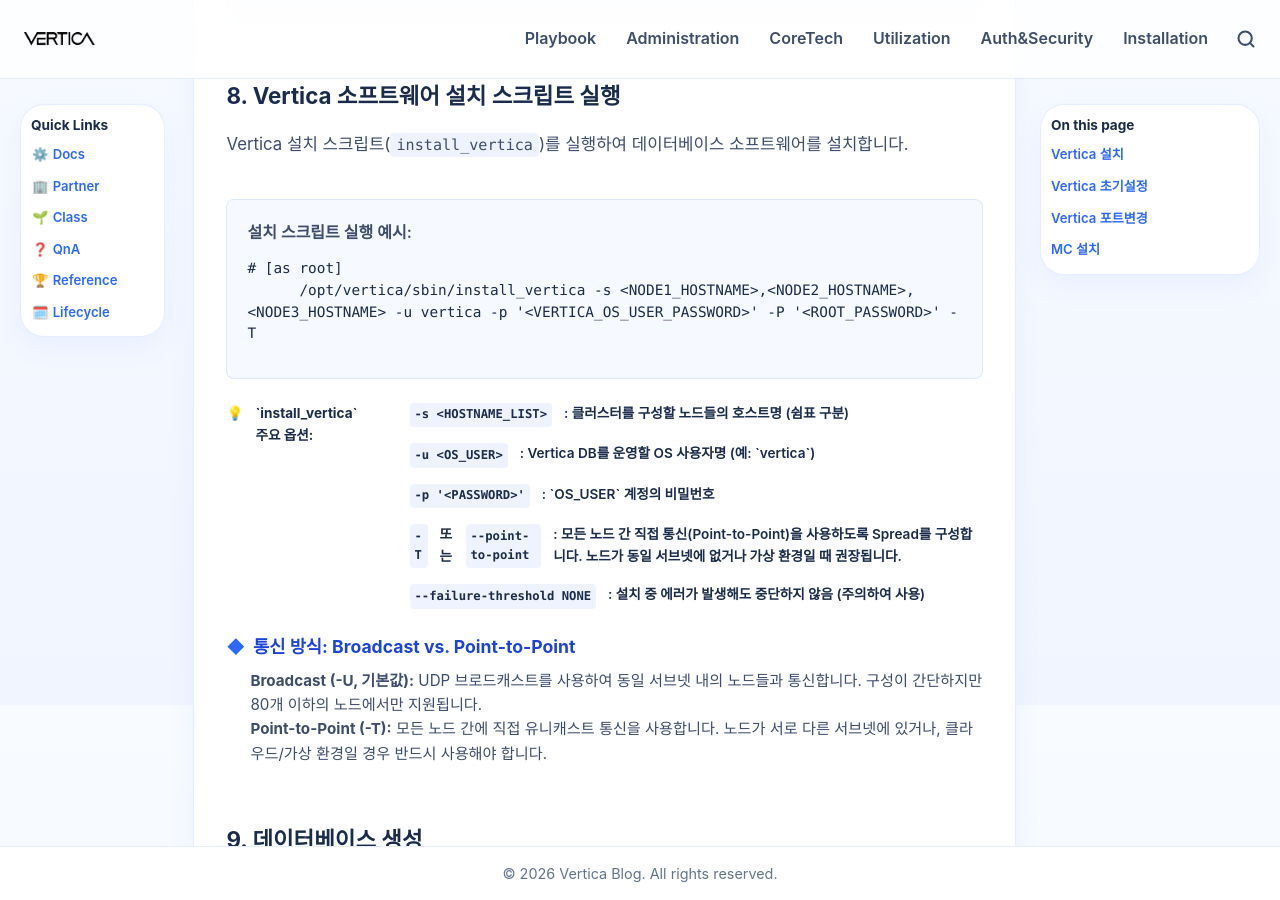
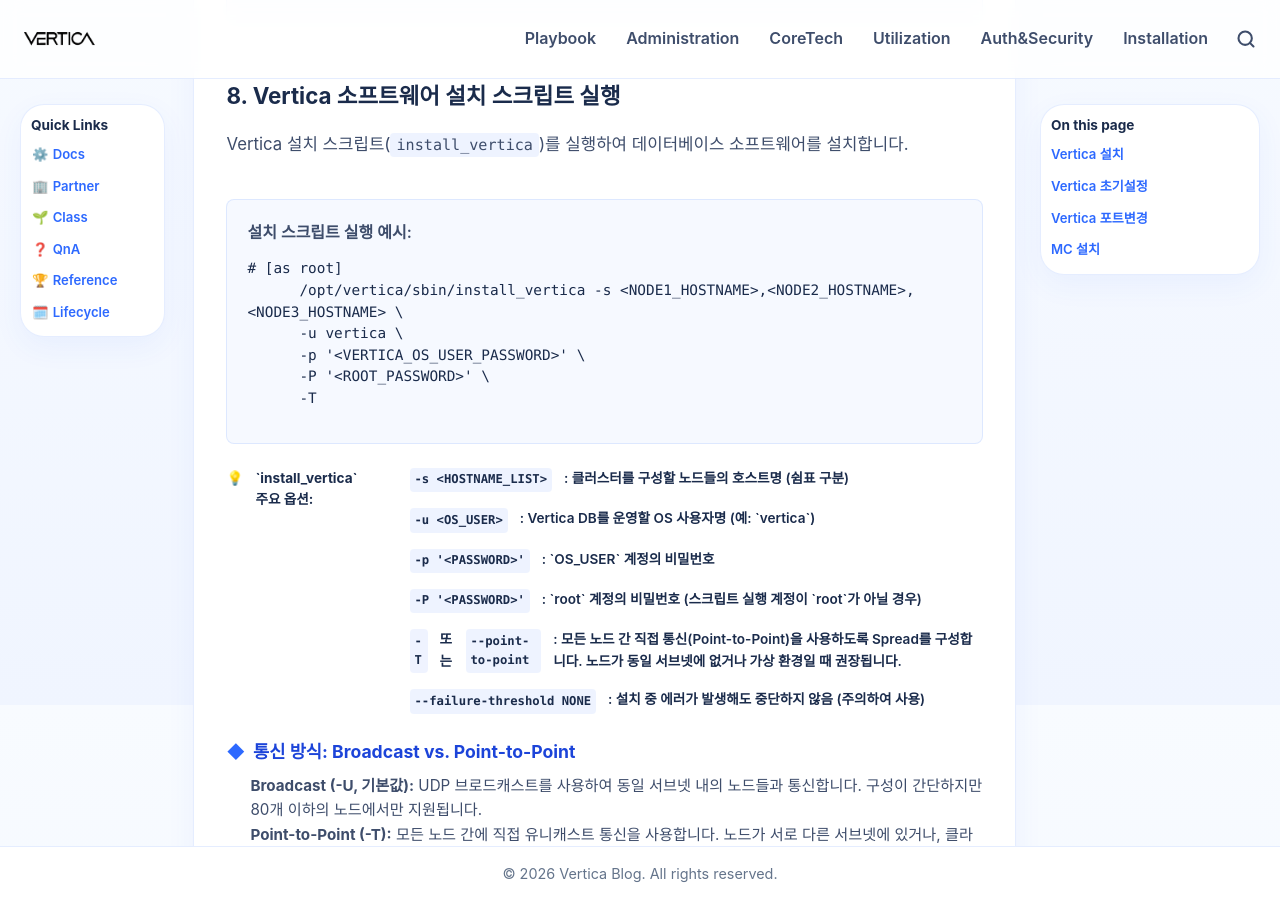
Before and after one commit to JIN0326/vertica_blog, a Jekyll site: the page built from 06installation.md, in a window 1280 px wide and 900 px high, scrolled down 5595 px. Built offline with Jekyll 4.4.1, drawn with Linux system fonts in a browser that asks for light colours.

Commit message:
Update blog content and styling

```diff
--- a/06installation.md
+++ b/06installation.md
@@ -199,7 +199,11 @@
     <div class="syntax-box">
       <strong>설치 스크립트 실행 예시:</strong>
       <pre><code># [as root]
-      /opt/vertica/sbin/install_vertica -s &lt;NODE1_HOSTNAME&gt;,&lt;NODE2_HOSTNAME&gt;,&lt;NODE3_HOSTNAME&gt; -u vertica -p '&lt;VERTICA_OS_USER_PASSWORD&gt;' -P '&lt;ROOT_PASSWORD&gt;' -T</code></pre>
+      /opt/vertica/sbin/install_vertica -s &lt;NODE1_HOSTNAME&gt;,&lt;NODE2_HOSTNAME&gt;,&lt;NODE3_HOSTNAME&gt; \
+      -u vertica \
+      -p '&lt;VERTICA_OS_USER_PASSWORD&gt;' \
+      -P '&lt;ROOT_PASSWORD&gt;' \
+      -T</code></pre>
     </div>
     <ul class="feature-list" style="margin-top: 1rem;">
       <li><span class="feature-list__icon">💡</span> <strong>`install_vertica` 주요 옵션:</strong>
@@ -207,6 +211,7 @@
           <li><code>-s &lt;HOSTNAME_LIST&gt;</code>: 클러스터를 구성할 노드들의 호스트명 (쉼표 구분)</li>
           <li><code>-u &lt;OS_USER&gt;</code>: Vertica DB를 운영할 OS 사용자명 (예: `vertica`)</li>
           <li><code>-p '&lt;PASSWORD&gt;'</code>: `OS_USER` 계정의 비밀번호</li>
+          <li><code>-P '&lt;PASSWORD&gt;'</code>: `root` 계정의 비밀번호 (스크립트 실행 계정이 `root`가 아닐 경우)</li>
           <li><code>-T</code> 또는 <code>--point-to-point</code>: 모든 노드 간 직접 통신(Point-to-Point)을 사용하도록 Spread를 구성합니다. 노드가 동일 서브넷에 없거나 가상 환경일 때 권장됩니다.</li>
           <li><code>--failure-threshold NONE</code>: 설치 중 에러가 발생해도 중단하지 않음 (주의하여 사용)</li>
         </ul>
```
